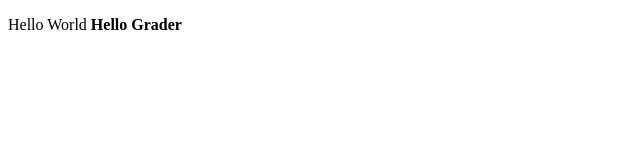
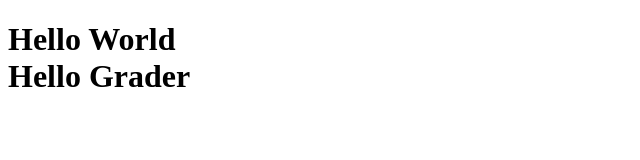
Before and after one commit to js121298-1574745/js121298-1574745.github.io, a plain HTML site: page index.html in a window 1280 px wide. Shown: the whole page, without its empty margins (0-640 px from the left). Drawn offline with Linux system fonts and the light colour scheme.

Commit message:
Add files via upload

```diff
--- a/index.html
+++ b/index.html
@@ -4,9 +4,7 @@
         <title>Hello World</title>
     </head>
     <body>
-        <p>Hello World
-        <b>Hello
-        Grader </b>
-        </p>
+        <h1> Hello World <br> <b>Hello Grader</b>
+        </h1>
     </body>
 </html>
```
